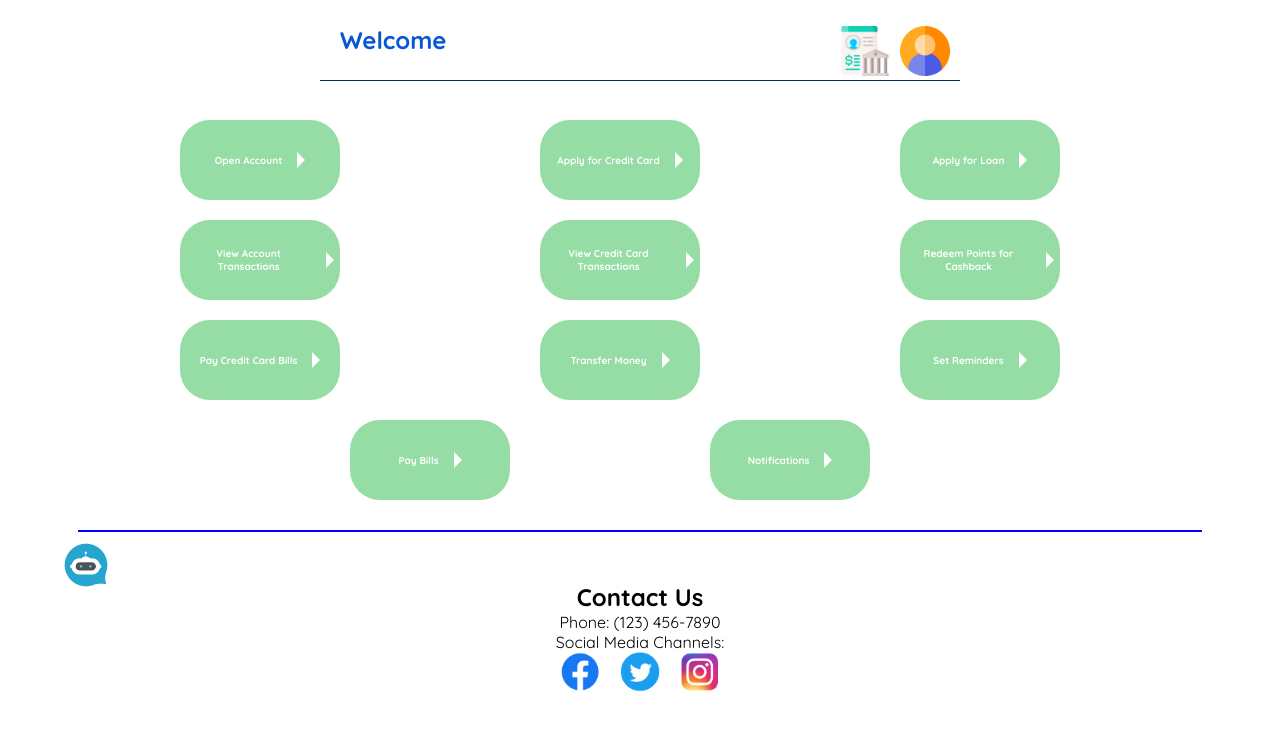
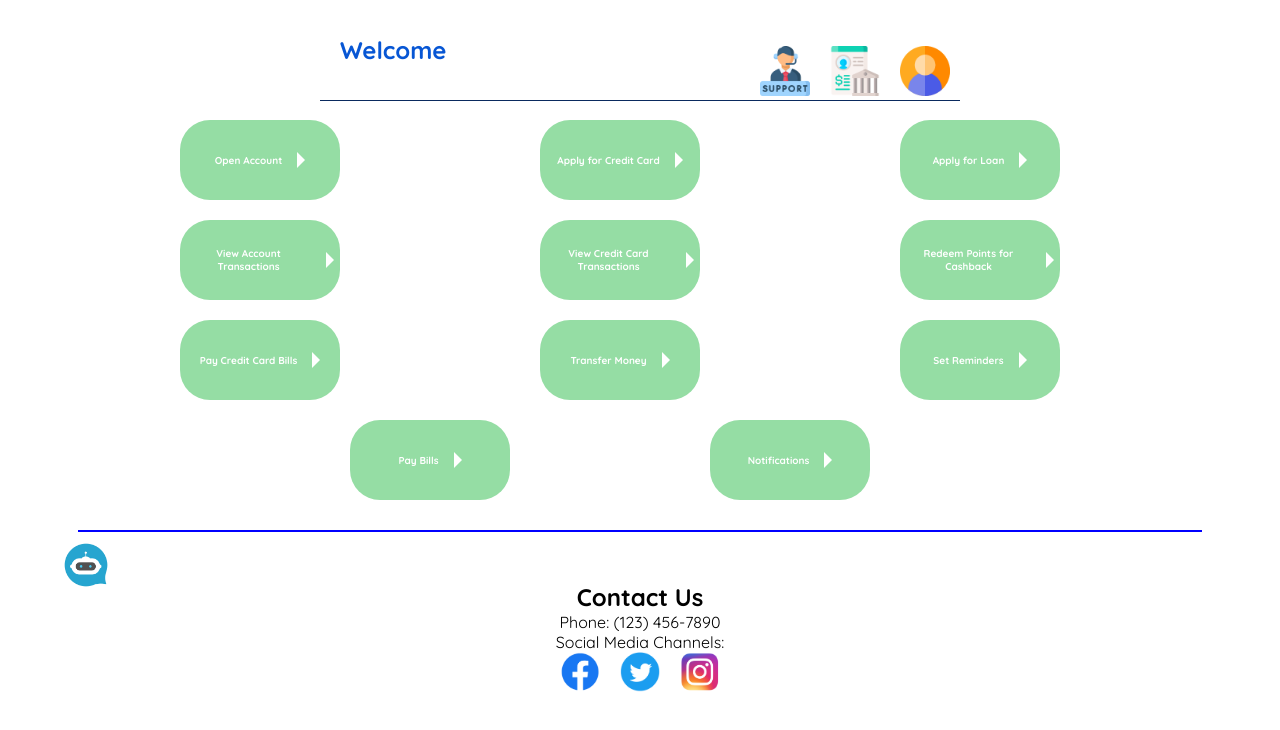
Before and after one commit to malekelkssas/Bank-system-UI-React, a React (Create React App) app: page / in a window 1280 px wide. Both pictures are taken after typing "Sample", "Sample123" into the empty fields and a click on the button "log in". Shown: the top 730 px of the page. Built offline with nearby package versions, Linux system fonts and the light colour scheme.

Commit message:
finishing the main page

```diff
--- a/src/fixed/Navbar.js
+++ b/src/fixed/Navbar.js
@@ -11,7 +11,9 @@ import Loan from '../images/loan.png';
 import Transaction from '../images/transaction.png';
 import TransferMoney from '../images/transfer-money.png';
 import Bills from '../images/bills.png';
-
+import support from '../images/support.png';
+import technicalIssu from '../images/technical-issue.png';
+import creditCardProb from '../images/credit-card-problem.png';
 
 const Navbar = (props) => {
 
@@ -64,7 +66,8 @@ const Navbar = (props) => {
                 </Link>
             </div>
         </div>
-        <div class="dropdown">
+
+        <div className="dropdown">
                 <Link to="#">
                     <div className="simage-container" style={{}}>
                         <img src={openAcount} alt="Services"/>
@@ -72,7 +75,7 @@ const Navbar = (props) => {
 
                 </Link>
 
-                <div className="dropdown-content" style={{bottom:"-530px",right: "60px"}}>
+                <div className="dropdown-content" style={{bottom:"-380px",right: "60px"}}>
                     <div className="dropdown-transaction">
                         <Link to="#">
                             <img src={application} /> <br/>
@@ -110,6 +113,25 @@ const Navbar = (props) => {
 
                 </div>
             </div>
+
+            <div className="dropdown">
+                <Link to="#">
+                    <div className="timage-container">
+                        <img src={support} alt="Support"/>
+                    </div>
+                </Link>
+            <div class="dropdown-content" style={{bottom:"-190px",right: "100px"}}>
+                <Link to="report-issues.html">
+                    <img src={technicalIssu}/> <br/>
+                    <span>Technical issue</span>
+                </Link>
+            <Link to="report-credit-card.html">
+              <img src={creditCardProb}/> <br/>
+              <span>Credit Card Problem</span>
+            </Link>
+        </div>
+
+        </div>
       </div>
 
 
--- a/src/index.css
+++ b/src/index.css
@@ -597,7 +597,7 @@ padding:2px 0 0 0;
 .simage-container {
   position: fixed;
   bottom: 0;
-  right: 60px;
+  right: 70px;
   display: inline-block;
   margin-right: 10px;
   /* Add some spacing between the image and dropdown */
@@ -609,3 +609,42 @@ padding:2px 0 0 0;
 
   /* Adjust the size as needed */
 }
+
+.timage-container {
+  position: fixed;
+  bottom: 0;
+  right: 140px;
+  display: inline-block;
+  margin-right: 10px;
+  /* Add some spacing between the image and dropdown */
+
+}
+
+.timage-container img {
+  width: 50px;
+
+  /* Adjust the size as needed */
+}
+
+
+.dropdown-transaction:hover .nested-dropdown-content {
+  display: block;
+}
+
+.nested-dropdown-content {
+  display: none;
+  position: absolute;
+  background-color: #f9f9f9;
+  min-width: 160px;
+  box-shadow: 0 2px 5px rgba(0, 0, 0, 0.2);
+  left: 100%;
+  top: 0;
+}
+
+.dropdown-transaction:hover .nested-dropdown-content {
+  display: block;
+}
+
+.nested-dropdown-content a {
+  padding-left: 20px;
+}
```
